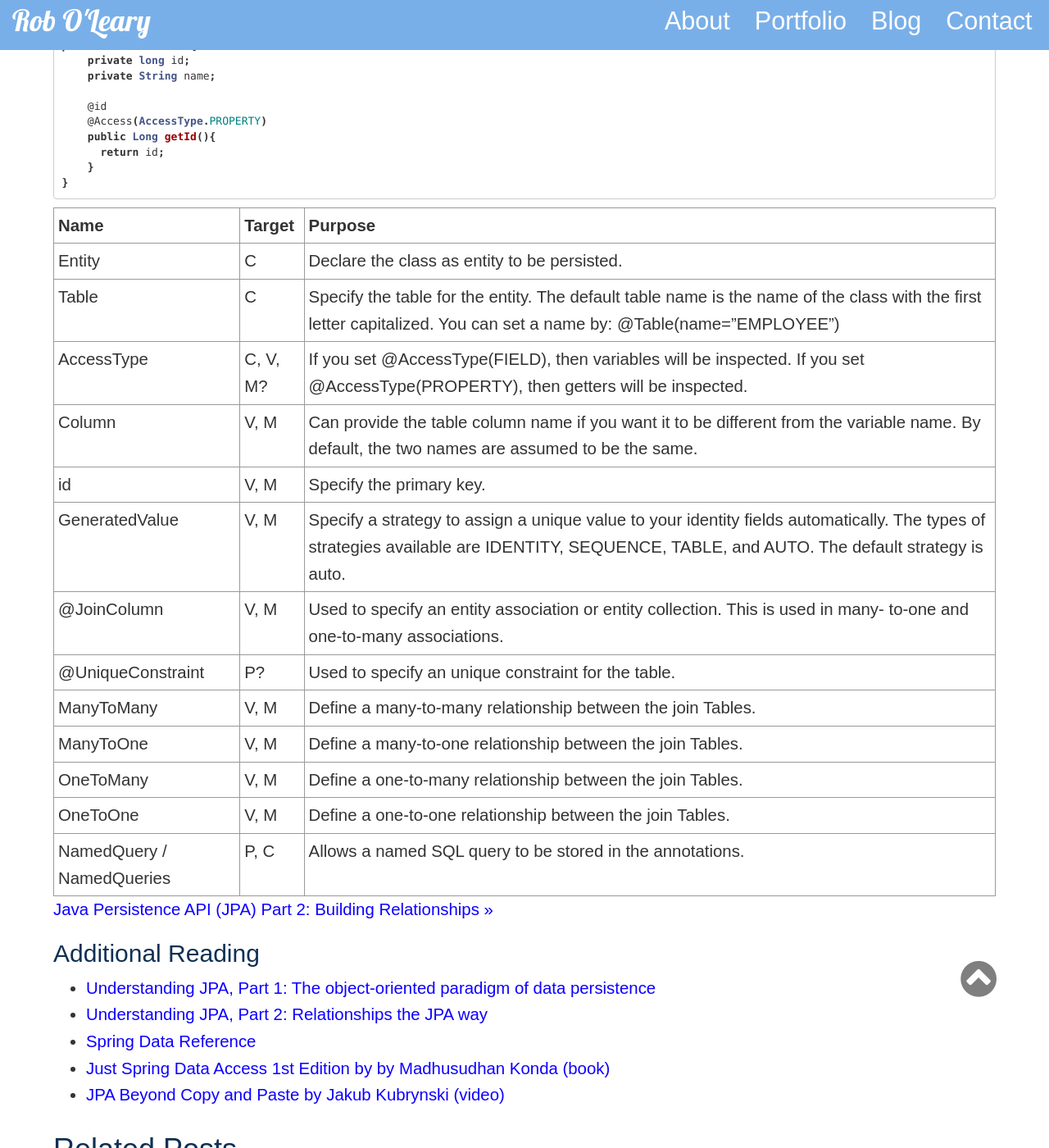
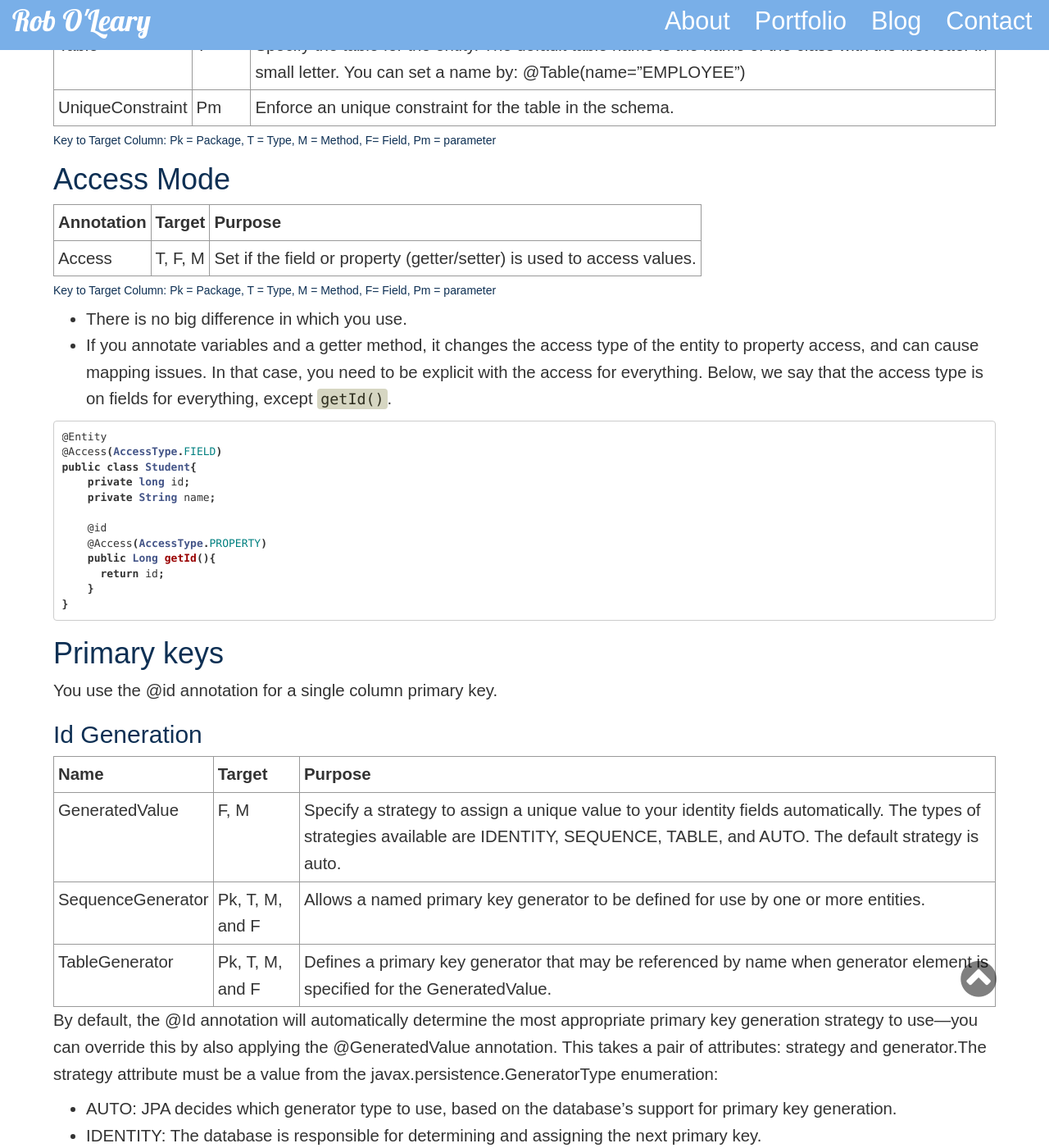
Before and after one commit to robole/robole.github.io, a Jekyll site: the page built from _posts/2018-03-03-jpa.md, in a window 1280 px wide and 1400 px high, scrolled down 3575 px. Shown: the whole window at 82% size. Built offline with Jekyll 4.4.1, drawn with Linux system fonts in a browser that asks for light colours; comment, search, counter and statistics services are not loaded; some of the changed text lies outside the part shown.

Commit message:
updated jpa

````diff
--- a/_data/design-quotes.json
+++ b/_data/design-quotes.json
@@ -4,9 +4,11 @@
     {
       "text": "Simple, clear purpose and principles give rise to complex
       and intelligent behaviour. Complex rules and regulations give
-      rise to simple and stupid behaviour",
+      rise to simple and stupid behaviour.",
       "author": "Lee Dock"
     },
+    {"text": "Don't let your tools dominate the message.",
+    "author": "Platon"},
     {"text": "Creativity is allowing yourself to make mistakes. Art is knowing
       which ones to keep",
     "author": "Scott Adams"}
--- a/_posts/2018-03-03-jpa.md
+++ b/_posts/2018-03-03-jpa.md
@@ -116,8 +116,27 @@ private void init() {
 ```
 In a container-managed environment, the container does the set-up work for you. The class with a reference to an *EntityManager* (typically DAO objects) will be injected with an existing *EntityManager*.
 
-# Annotations
-- Variables (field access) or getter methods (property access) can be annotated for mapping data. There is no big difference in which you use.
+# ORM Annotations
+
+|Annotation|Target|Purpose|
+|---------------|----------------|------------------|
+|    Column     |    F, M    | Can provide the table column name if you want it to be different from the variable name. By default, the two names are assumed to be the same. |
+|    id     |    F, M    | Specify the primary key. |
+|    Entity     |    T    | Declare the class as entity to be persisted. |
+|Table| T | Specify the table for the entity. The default table name is the name of the class with the first letter in small letter. You can set a name by: @Table(name="EMPLOYEE")|
+|UniqueConstraint| Pm	|Enforce an unique constraint for the table in the schema.|
+
+##### Key to Target Column: Pk = Package, T = Type, M = Method, F= Field, Pm = parameter
+
+# Access Mode
+
+|Annotation|Target|Purpose|
+|---------------|----------------|------------------|
+|Access|	T, F, M | Set if the field or property (getter/setter) is used to access values.|
+
+##### Key to Target Column: Pk = Package, T = Type, M = Method, F= Field, Pm = parameter
+
+- There is no big difference in which you use.
 - If you annotate variables and a getter method, it changes the access type of the entity to property access, and can cause mapping issues. In that case, you need to be explicit with the access for everything. Below, we say that the access type is on fields for everything, except ```getId()```.
 
 ```java
@@ -134,24 +153,67 @@ public class Student{
     }
 }
 ```
+# Primary keys
+
+You use the @id annotation for a single column primary key.
+
+## Id Generation
 
 |Name|Target|Purpose|
-|---------------|----------------|------------------|
-|    Entity     |    C    | Declare the class as entity to be persisted. |
-|Table| C | Specify the table for the entity. The default table name is the name of the class with the first letter capitalized. You can set a name by: @Table(name="EMPLOYEE")|
-|AccessType|	C, V, M? | If you set @AccessType(FIELD), then variables will be inspected. If you set @AccessType(PROPERTY), then getters will be inspected.|
-|    Column     |    V, M    | Can provide the table column name if you want it to be different from the variable name. By default, the two names are assumed to be the same. |
-|    id     |    V, M    | Specify the primary key. |
-|    GeneratedValue     |    V, M    |   Specify a strategy to assign a unique value to your identity fields automatically. The types of strategies available are IDENTITY, SEQUENCE, TABLE, and AUTO. The default strategy is auto. |
-|@JoinColumn| V, M	|Used to specify an entity association or entity collection. This is used in many- to-one and one-to-many associations.|
-|@UniqueConstraint| P?	|Used to specify an unique constraint for the table.|
-|ManyToMany|	V, M| Define a many-to-many relationship between the join Tables.|
-|ManyToOne	| V, M | Define a many-to-one relationship between the join Tables.|
-|OneToMany	| V, M | Define a one-to-many relationship between the join Tables.|
-|OneToOne| V, M	| Define a one-to-one relationship between the join Tables.|
-|NamedQuery / NamedQueries|	P, C |Allows a named SQL query to be stored in the annotations.|
+|---------------|-------------------|------------------|
+|GeneratedValue | F, M |   Specify a strategy to assign a unique value to your identity fields automatically. The types of strategies available are IDENTITY, SEQUENCE, TABLE, and AUTO. The default strategy is auto. |
+| SequenceGenerator | Pk, T, M, and F | Allows a named primary key generator to be defined for use by one or more entities.|
+| TableGenerator | Pk, T, M, and F | Defines a primary key generator that may be referenced by name when generator element is specified for the GeneratedValue.|
 
-[Java Persistence API (JPA) Part 2: Building Relationships >>]({{ site.baseurl }}{% post_url 2018-03-08-jpa2 %})
+By default, the @Id annotation will automatically determine the most appropriate primary key generation strategy to use—you can override this by also applying the @GeneratedValue annotation. This takes a pair of attributes: strategy and generator.The strategy attribute must be a value from the javax.persistence.GeneratorType enumeration:
+- AUTO: JPA decides which generator type to use, based on the database’s support for primary key generation.
+- IDENTITY: The database is responsible for determining and assigning the next primary key.
+- SEQUENCE: Some databases support a SEQUENCE column type.
+- TABLE: This type keeps a separate table with the primary key values.
+
+### Generating Primary Key Values with @SequenceGenerator
+
+A sequence is a vendor-specific database object that generates an id that is independent of any particular table, and can therefore be used by multiple tables. Only the name attribute is mandatory, the other attributes will take sensible default values.
+
+```java
+@Id
+@SequenceGenerator(name="seq1",sequenceName="SEQ")
+@GeneratedValue(strategy=SEQUENCE,generator="seq1")
+private long id;
+```
+### Generating Primary Key Values with @TableGenerator
+
+The @TableGenerator annotation is similar to the @SequenceGenerator annotation, but because it uses a standard database table to obtain its primary key values, it is guaranteed to be portable between database platforms.
+
+```java
+@Id
+@TableGenerator(name="tablegen",
+table="ID_TABLE",
+pkColumnName="ID",
+valueColumnName="NEXT_ID")
+@GeneratedValue(strategy=TABLE,generator="tablegen")
+private long id;
+```
+
+## Compound Primary Keys
+
+However, when the primary key consists of multiple columns, you must create a class to represent the primary key. It must:
+- be a public class,
+- have a default constructor,
+- be serializable,
+- implement hashCode() and equals() methods to test for collisions
+
+The strategies for using this primary key class once it has been created are as follows:
+1. Mark it as @Embeddable and add to your entity class a normal property for it, marked with @Id.
+2. Add to your entity class a normal property for it, marked with @EmbeddableId.
+3.  Add properties to your entity class for all of its fields, mark them with @Id, and mark your entity class with @IdClass, supplying the class of your primary key class.
+
+##### Key to Target Column: Pk = Package, T = Type, M = Method, F= Field, Pm = parameter
+
+
+### [Java Persistence API (JPA) Part 2: Building Relationships >>]({{ site.baseurl }}{% post_url 2018-03-08-jpa2 %})
+
+<br/>
 
 ## Additional Reading
 
@@ -161,3 +223,4 @@ public class Student{
 - [Spring Data Reference](https://docs.spring.io/spring-data/jpa/docs/current/reference/html/)
 - [Just Spring Data Access 1st Edition by by Madhusudhan Konda (book)](https://www.amazon.com/Just-Spring-Data-Access-Hibernate/dp/1449328385/ref=sr_1_1?ie=UTF8&qid=1517621189&sr=8-1&keywords=1449328385)
 - [JPA Beyond Copy and Paste by Jakub Kubrynski (video)](https://www.youtube.com/watch?v=EZwpOLCfuq4)
+- [EclipseLink – JPA Annotations](https://javabeat.net/eclipselink-jpa-annotations/)
````
Also changed, not shown: other parts of _posts/2018-03-03-jpa.md (+1 -1 lines), _posts/2018-03-08-jpa2.md (+13 -0 lines).
